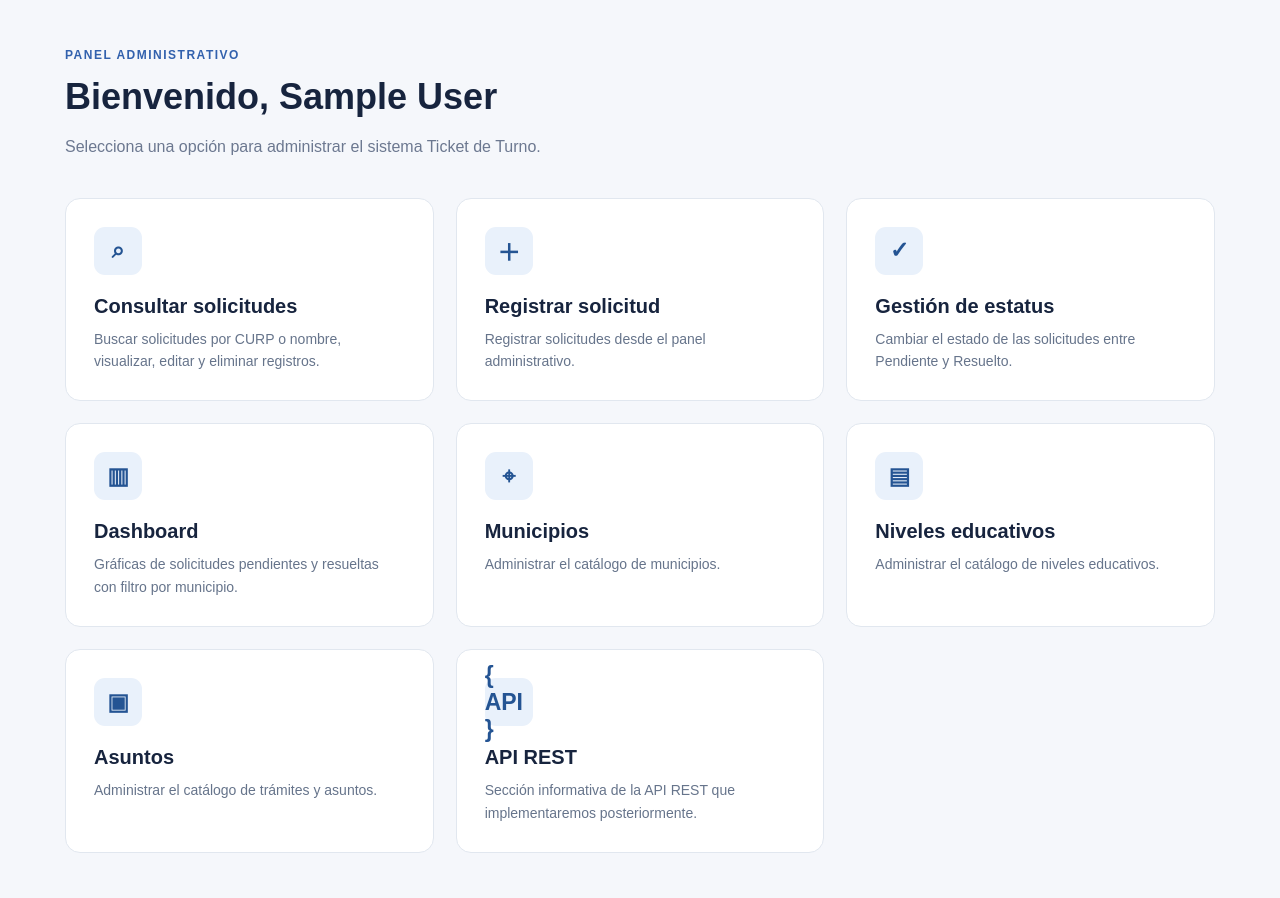
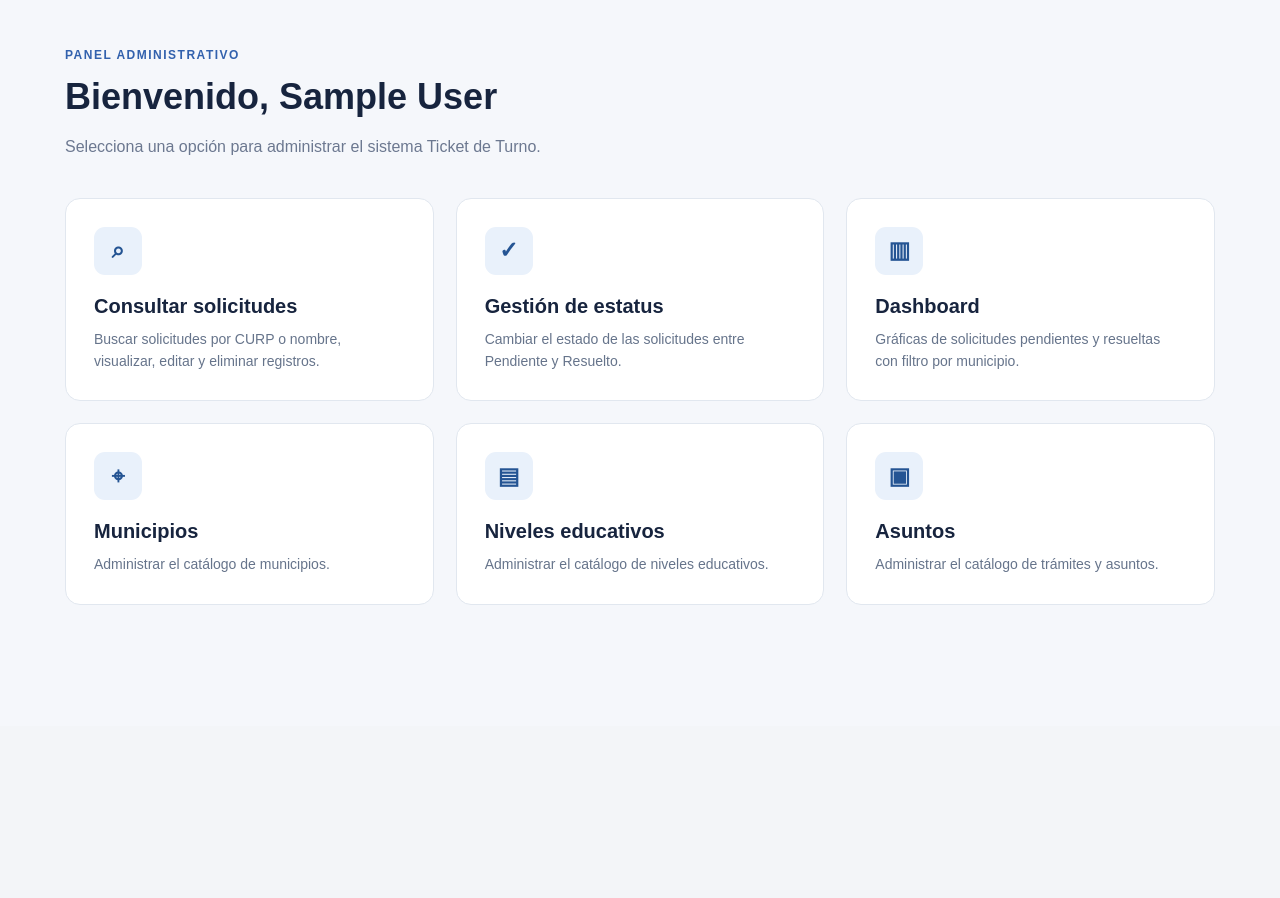
Before and after one commit to carlinifdz/DW_ticket_de_turno, a Flask app: page /admin/dashboard in a window 1280 px wide. Shown: the part 74-972 px from the top of the page. After the commit the page ends 679 px from the top, so only its background shows below. Run offline with Flask 3, Linux system fonts and the light colour scheme; the visitor is signed in with stand-in values (Sample User, id 1); tables that the repository leaves empty hold one stand-in row (values such as "Sample post"); parts of the project's set-up code (start-up, migrations or seed data) failed here and were passed over.

Commit message:
enchulando el proyecto

```diff
--- a/static/editar.css
+++ b/static/editar.css
@@ -24,6 +24,7 @@
 }
 
 .resumen-turno {
+    margin-top: 24px;
     display: flex;
     flex-wrap: wrap;
     gap: 10px 24px;
--- a/templates/admin/dashboard.html
+++ b/templates/admin/dashboard.html
@@ -75,18 +75,6 @@
             </a>
 
             <a
-                href="{{ url_for('admin.seccion', nombre='registrar') }}"
-                class="admin-card"
-            >
-                <span class="card-icon">＋</span>
-                <h2>Registrar solicitud</h2>
-                <p>
-                    Registrar solicitudes desde
-                    el panel administrativo.
-                </p>
-            </a>
-
-            <a
                 href="{{ url_for('admin.estatus') }}"
                 class="admin-card"
             >
@@ -146,18 +134,6 @@
                 </p>
             </a>
 
-            <a
-                href="{{ url_for('admin.seccion', nombre='api') }}"
-                class="admin-card"
-            >
-                <span class="card-icon">{ API }</span>
-                <h2>API REST</h2>
-                <p>
-                    Sección informativa de la API REST
-                    que implementaremos posteriormente.
-                </p>
-            </a>
-
         </section>
 
     </main>
```
Also changed, not shown: templates/admin/estadisticas.html (+6 -6 lines).
